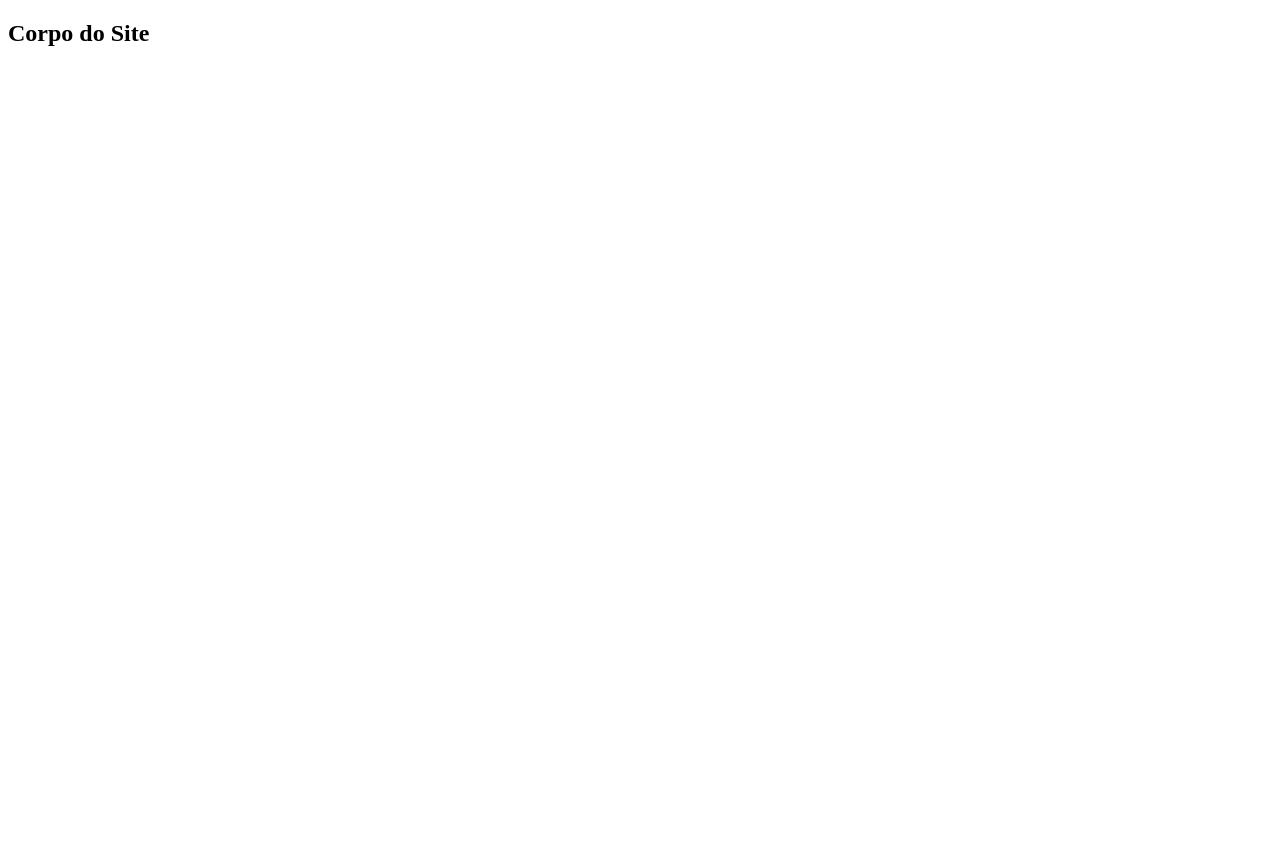
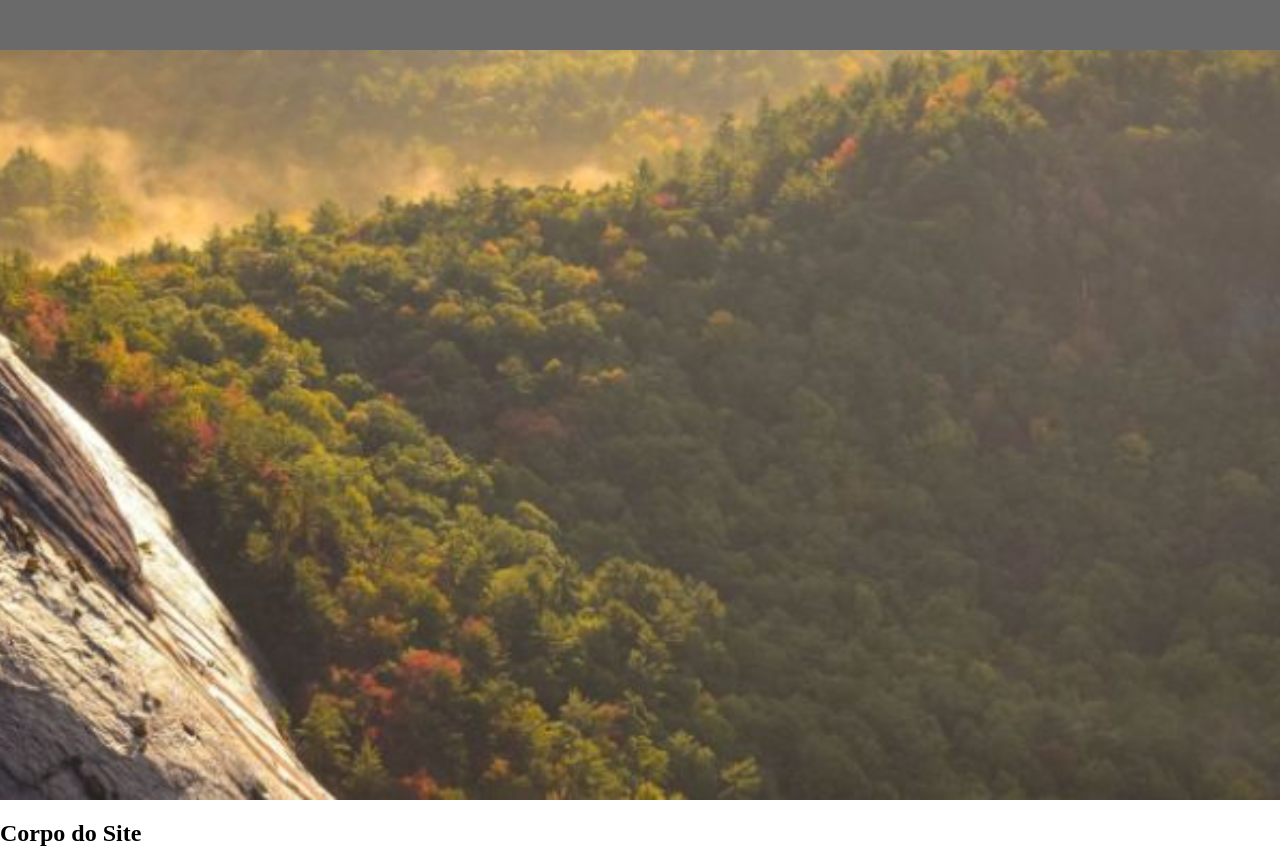
Before and after one commit to LoFerreira/Slideshow, a plain HTML site: page index.html in a window 1280 px wide. Before the commit the page ends 800 px from the top, so only its background shows below. Drawn offline with Linux system fonts and the light colour scheme.

Commit message:
colocando as imagens e fazendo o slideshow

```diff
--- a/index.html
+++ b/index.html
@@ -11,7 +11,13 @@
     <header>
         <div class="header"></div>
 
-        <div class="slider"></div>
+        <div class="slider">
+            <div class="slider--width" style="width: calc(100vw * 3);">
+                <div class="slider--item" style="background-image: url('images/slide1.jpg');"></div>
+                <div class="slider--item" style="background-image: url('images/slide2.jpg');"></div>
+                <div class="slider--item" style="background-image: url('images/slide3.jpg');"></div>
+            </div>
+        </div>
     </header>
     <section>
         <h1>Corpo do Site</h1>
--- a/style.css
+++ b/style.css
@@ -0,0 +1,34 @@
+body{
+    margin: 0;
+}
+
+header{
+    margin: 0;
+    display: flex;
+    flex-direction: column;
+    height: 100vh;
+}
+
+.header {
+    height: 50px;
+    background-color: rgb(107, 106, 106);
+}
+
+.slider{
+    flex: 1;
+    overflow: hidden;
+}
+
+.slider--width{
+    height: 100%;
+    display: flex;
+    transition: all ease 0.3s;
+}
+
+.slider--item{
+    width: 100vw;
+    height: inherit;
+
+    background-position: center;
+    background-size: cover;
+}
```
